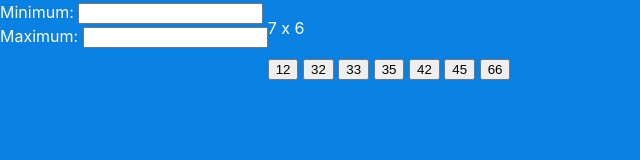
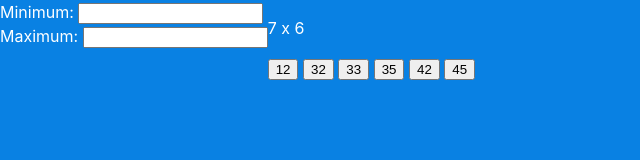
Before and after one commit to VonRiddarn/times-table-training, a website built with Vite: page index.html in a window 1280 px wide. Shown: the full height of the page, 0-640 px from the left. Built offline with nearby package versions, Linux system fonts and the light colour scheme.

Commit message:
feat: removed redundant element

```diff
--- a/index.html
+++ b/index.html
@@ -28,7 +28,6 @@
 			<button type="button">35</button>
 			<button type="button">42</button>
 			<button type="button">45</button>
-			<button type="button">66</button>
 		</span>
 	</main>
   </body>
```
